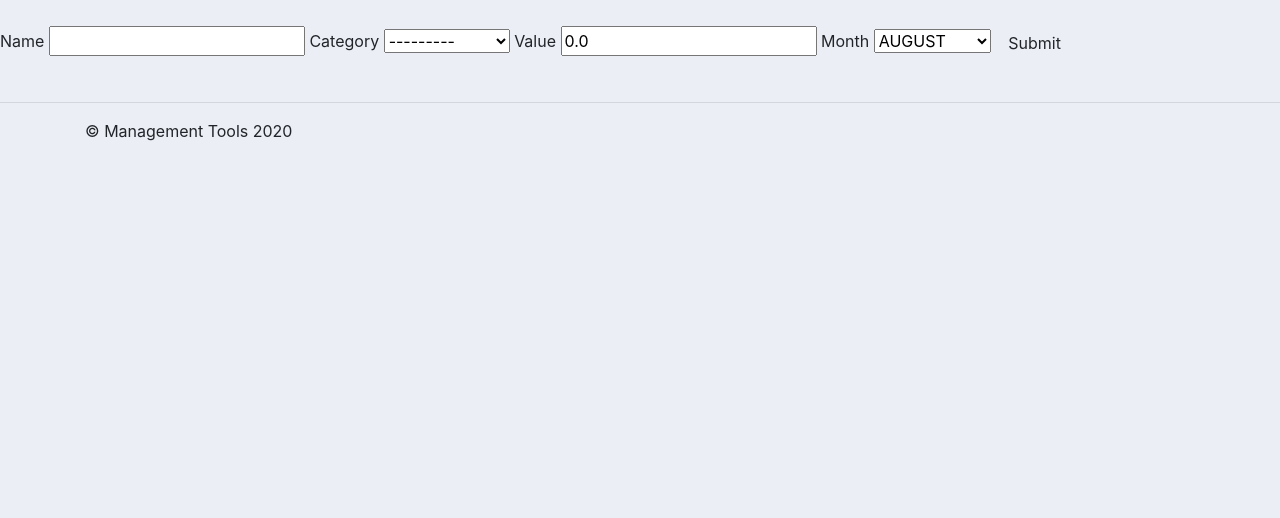
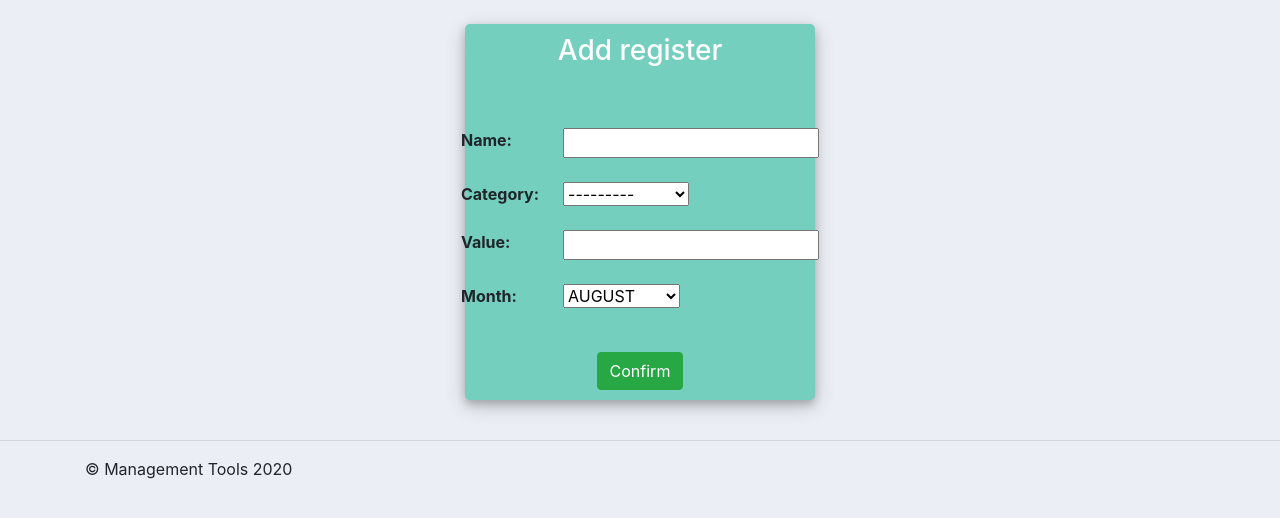
Before and after one commit to lobaostibich/FinancialAssistant, a Django app: page /add_record/ in a window 1280 px wide. Shown: the part 56-574 px from the top of the page. Run offline with Django 3.2, Linux system fonts and the light colour scheme; a user stored in the database is signed in; data comes from the database, SQL or seed files in the repository; both versions use the stored data as it was after the commit; some libraries are stand-ins or nearby versions.

Commit message:
commiting a lot of stuff

```diff
--- a/first_app/models.py
+++ b/first_app/models.py
@@ -25,10 +25,12 @@ class BudgetControl(models.Model):
         ('Good', 'GOOD')
     ]
 
-    user = models.ForeignKey(User, null=True, on_delete=models.CASCADE)
-
+    user = models.ForeignKey(
+        User,
+        null=True,
+        on_delete=models.CASCADE
+    )
     name = models.CharField(
-        #verbose_name='Name:',
         max_length=255,
         null=True
     )
@@ -38,12 +40,10 @@ class BudgetControl(models.Model):
         null=True
     )
     value = models.FloatField(
-        #verbose_name='Value of the expense:',
-        default=0.0,
+        #default=0.0,
         null=True
     )
     month = models.CharField(
-        #verbose_name='Month of the expense:',
         max_length=3,
         choices=months,
         null=True,
--- a/first_app/templates/first_app/add_records.html
+++ b/first_app/templates/first_app/add_records.html
@@ -2,28 +2,50 @@
 
 {% block content %}
 
-<form method="POST" action="">
+<div class="container h-100" name="form-container">
+    <div class="d-flex justify-content-center h-100">
+        <div class="user_card">
+            <div class="d-flex justify-content-center">
+                <h3 id="form-title">{{operation_type}} register</h3>
+            </div>
+            <div class="d-flex justify-content-center form_container">
 
-    {% csrf_token %}
-    <p style="display:none;">
-        {{form.user.label}}
-        {{form.user}}
-    </p>
+                <form method="POST" action="">
+                    {% csrf_token %}
 
-    {{form.name.label}}
-    {{form.name}}
+                    <p style="display:none;">
+                        {{form.user.label}}
+                        {{form.user}}
+                    </p>
 
-    {{form.category.label}}
-    {{form.category}}
+                    <div class="table-responsive">
+                        <table class="table table-borderless form_container">
+                            <tr>
+                                <th>Name:</th>
+                                <td>{{form.name}}</td>
+                            </tr>
+                            <tr>
+                                <th>Category:</th>
+                                <td>{{form.category}}</td>
+                            </tr>
+                            <tr>
+                                <th>Value:</th>
+                                <td>{{form.value}}</td>
+                            </tr>
+                            <tr>
+                                <th>Month:</th>
+                                <td>{{form.month}}</td>
+                            </tr>
+                        </table>
+                    </div>
 
-    {{form.value.label}}
-    {{form.value}}
-
-    {{form.month.label}}
-    {{form.month}}
-
-    <input class="btn" type="submit" name="submit">
-
-</form>
+                    <div class="d-flex justify-content-center mt-3 login_container">
+                        <input class="btn btn-success" type="submit" name="Confirm" value="Confirm">
+                    </div>
+                </form>
+            </div>
+        </div>
+    </div>
+</div>
 
 {% endblock %}
--- a/first_app/templates/first_app/budget_control.html
+++ b/first_app/templates/first_app/budget_control.html
@@ -14,7 +14,7 @@
             </h5>
             <hr>
             <div class="table-responsive">
-                <table class="table table-hover table-dark">
+                <table class="table table-dark">
                     <thead>
                         <tr>
                             <th scope="col">Month</th>
@@ -69,7 +69,7 @@
                 <a class="btn btn-primary btn-hover btn-block" href="{% url 'add' %}">
                     Add records
                 </a>
-                <table class="table table-hover table-dark">
+                <table class="table table-dark">
                     <tr>
                         <th>Name</th>
                         <th>Category</th>
--- a/first_app/templates/first_app/home.html
+++ b/first_app/templates/first_app/home.html
@@ -13,7 +13,7 @@
             </p>
         </div>
     </div>
-
+    <hr>
     <div class="container">
         <div class="row">
             <div class="col-md-6">
@@ -25,7 +25,7 @@
                 </p>
                 <p>
                     <a class="btn btn-primary btn-lg" href="{% url 'login' %}" role="button">
-                        Login &raquo;
+                        Login
                     </a>
                 </p>
             </div>
@@ -38,7 +38,7 @@
                 </p>
                 <p>
                     <a class="btn btn-primary btn-lg" href="{% url 'register' %}" role="button">
-                        Create user &raquo;
+                        Create user
                     </a>
                 </p>
             </div>
--- a/first_app/views.py
+++ b/first_app/views.py
@@ -1,5 +1,6 @@
 from datetime import datetime
 from django.http import HttpResponse
+from django.contrib.auth.models import User
 from django.shortcuts import render, redirect
 from django.contrib import messages
 #from django.forms import inlineformset_factory
@@ -81,15 +82,29 @@ def budget_control(request):
 
 @unauthenticated_user
 def add_record(request):
+    '''
+    AddRecordFormSet = inlineformset_factory(User,
+                                             BudgetControl,
+                                             extra=10,
+                                             fields=('name',
+                                                     'category',
+                                                     'value',
+                                                     'month'))
+    record = User.objects.get(id=pk)
+    '''
     record = BudgetControl(user=request.user)
+    #formset = AddRecordFormSet(instance=record)
     form = BudgetControlForm(instance=record)
     if request.method == "POST":
         form = BudgetControlForm(request.POST, instance=record)
+        #formset = AddRecordFormSet(request.POST, instance=record)
         if form.is_valid():
             form.save()
             return redirect('budget')
 
-    context = {'form':form}
+    context = {'form':form,
+               'operation_type':'Add'
+    }
     return render(request, 'first_app/add_records.html', context)
 
 @unauthenticated_user
@@ -102,7 +117,9 @@ def update_record(request, pk):
             form.save()
             return redirect('budget')
 
-    context = {'form':form}
+    context = {'form':form,
+               'operation_type':'Update'
+    }
     return render(request, 'first_app/add_records.html', context)
 
 @unauthenticated_user
--- a/users/decorators.py
+++ b/users/decorators.py
@@ -6,8 +6,7 @@ from django.contrib import messages
 def unauthenticated_user(function):
     def wrapper_function(request, *args, **kwargs):
         if not request.user.is_authenticated:
-            #TODO tentar retornar para a tela de login a mensagem informando que o usuário não está logado
-            messages.info(request, 'You are not Logged in!')
+            messages.error(request, 'You are not Logged in!')
             return redirect('login')
         else:
             return function(request, *args, **kwargs)
--- a/users/views.py
+++ b/users/views.py
@@ -18,8 +18,7 @@ def login_view(request):
             login(request, user)
             return redirect("budget")
         else:
-            #TODO mostrar mensagem informando que o nome de usuário ou senha estão incorretos
-            messages.info(request, 'Incorrect Username or Password.')
+            messages.error(request, 'Incorrect Username or Password.')
 
     return render(request, "users/login.html")
 
```
Also changed, not shown: users/templates/users/login.html (+20 -1 lines), db.sqlite3.
